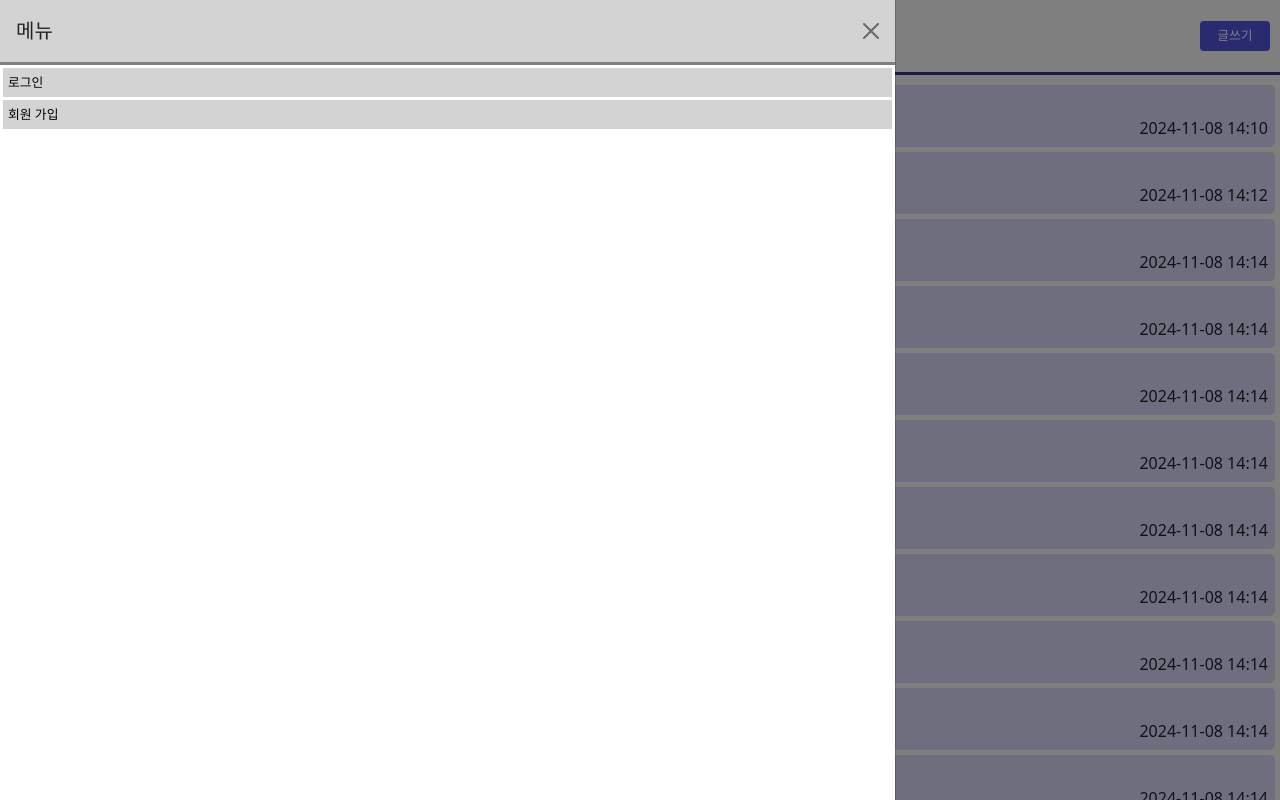
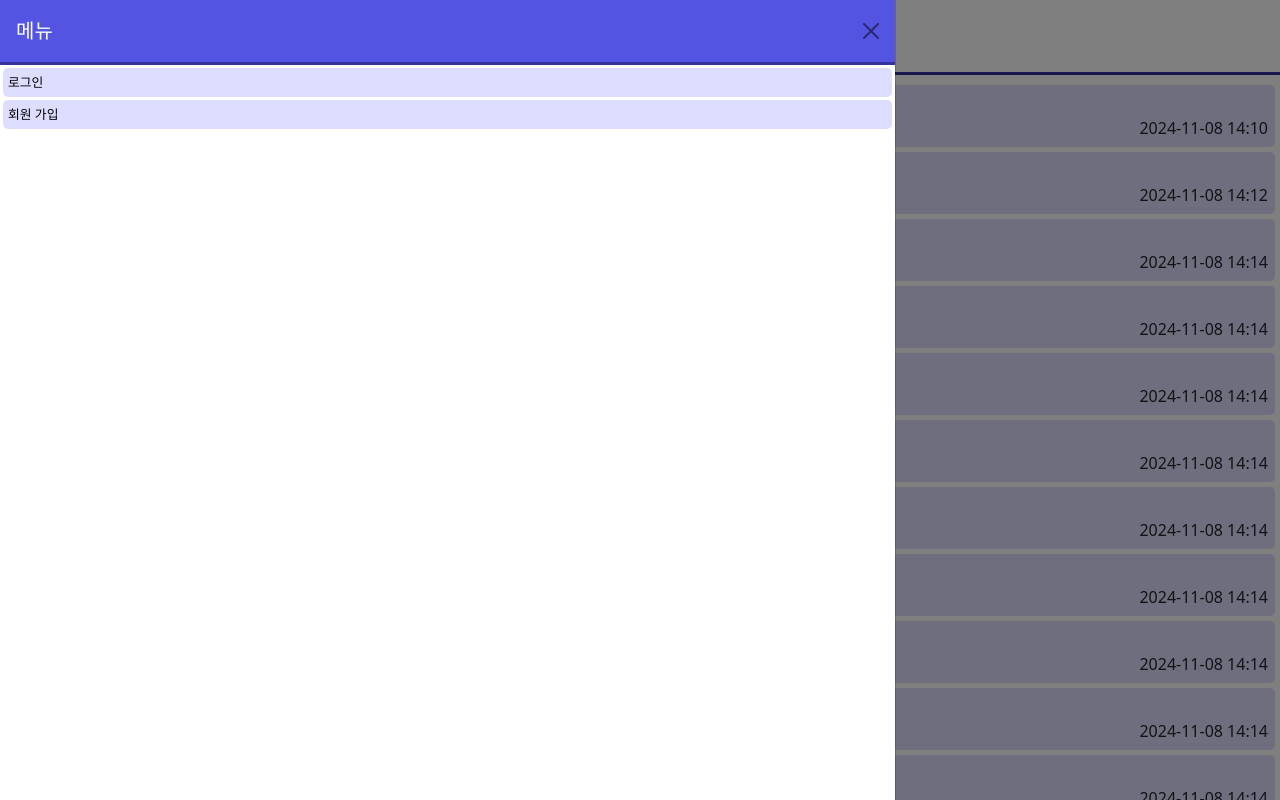
Before and after one commit to Hoto-Mocha/TeamProject-DrawMind, a React (Vite) app in the folder drawmind-client/: page / in a window 1280 px wide. Both pictures are taken after a click on the icon 27 px from the left and 35 px from the top of the page. Shown: the top 800 px of the page. Built offline with nearby package versions, Linux system fonts and the light colour scheme.

Commit message:
헤더의 offcanvas 디자인 수정

```diff
--- a/drawmind-client/src/components/common/Header.css
+++ b/drawmind-client/src/components/common/Header.css
@@ -51,9 +51,7 @@
 }
 
 .generalBtn:hover {
-    background-color: rgb(47, 8, 139);
     color: white;
-    transform: scale(1.05);
 }
 
 .generalBtn:active {
@@ -61,7 +59,8 @@
 }
 
 .offBoxNav {
-    background-color: lightgray;
+    background-color: #ddddff;
+    border-radius: 5px;
     margin: 3px;
     margin-bottom: 0;
     padding: 5px;
--- a/drawmind-client/src/components/common/Header.jsx
+++ b/drawmind-client/src/components/common/Header.jsx
@@ -20,7 +20,7 @@ export default function Header() {
         <div className="headerBox">
           <TfiMenuAlt className="menuIcon" onClick={handleShow} />
           <Offcanvas show={show} onHide={handleClose} style={{ "width": "70%" }}>
-            <Offcanvas.Header closeButton style={{ "borderBottom": "3px solid gray", "backgroundColor": "lightGray" }}>
+            <Offcanvas.Header closeButton style={{ "borderBottom": "3px solid #333399", "backgroundColor": "#5454e2", "color":"white"}}>
               <Offcanvas.Title>메뉴</Offcanvas.Title>
             </Offcanvas.Header>
             <Offcanvas.Body style={{ "padding": "0", "display": "flex", "flexDirection": "column" }}>
@@ -28,7 +28,7 @@ export default function Header() {
               <Link className='offBoxNav' to='/register' onClick={handleClose}>회원 가입</Link>
             </Offcanvas.Body>
           </Offcanvas>
-          <button className="btn btn-sm generalBtn">글쓰기</button>
+          {/* <button className="btn btn-sm generalBtn">글쓰기</button> */}
         </div>
       </div>
     </>
```
